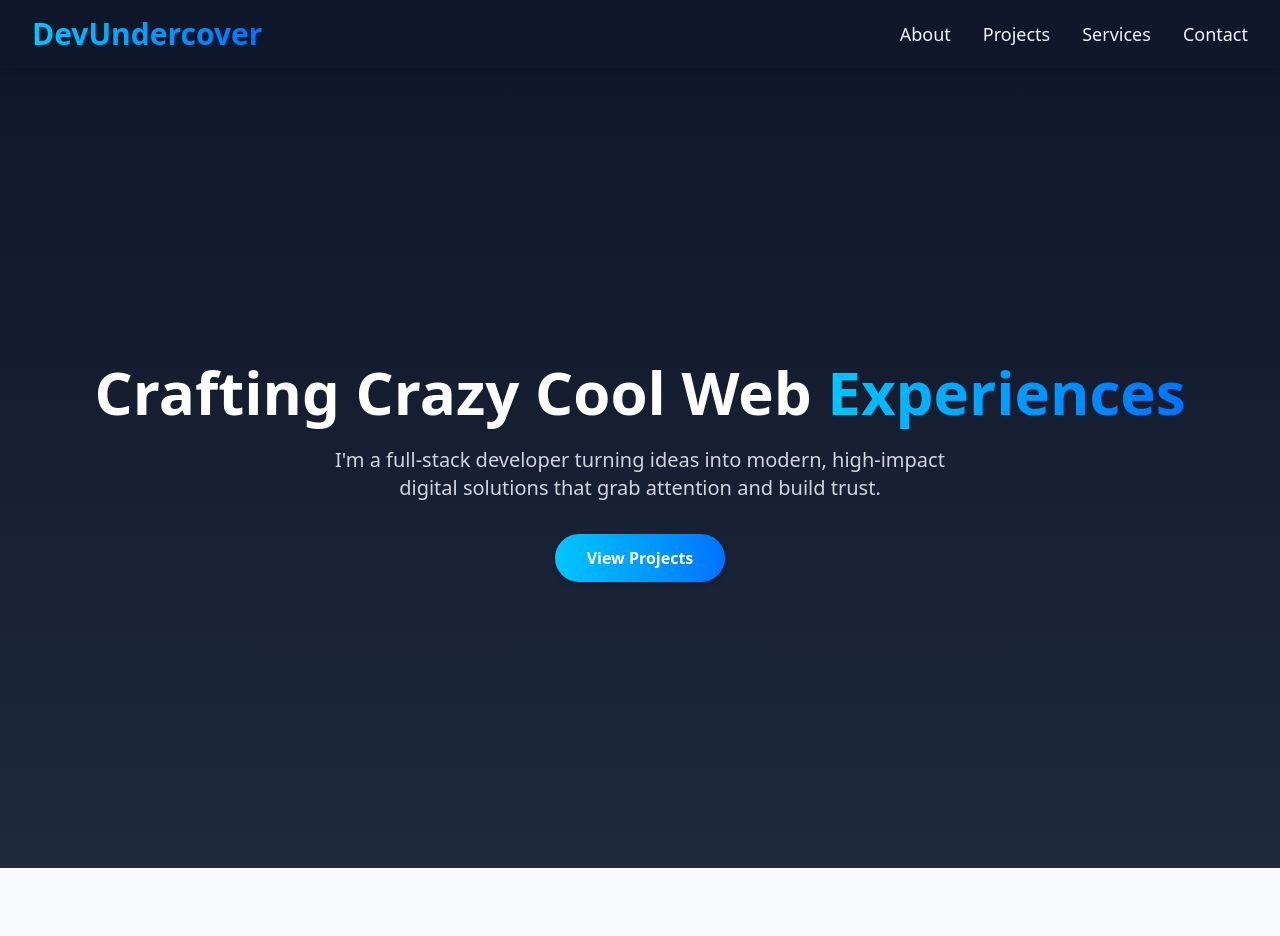
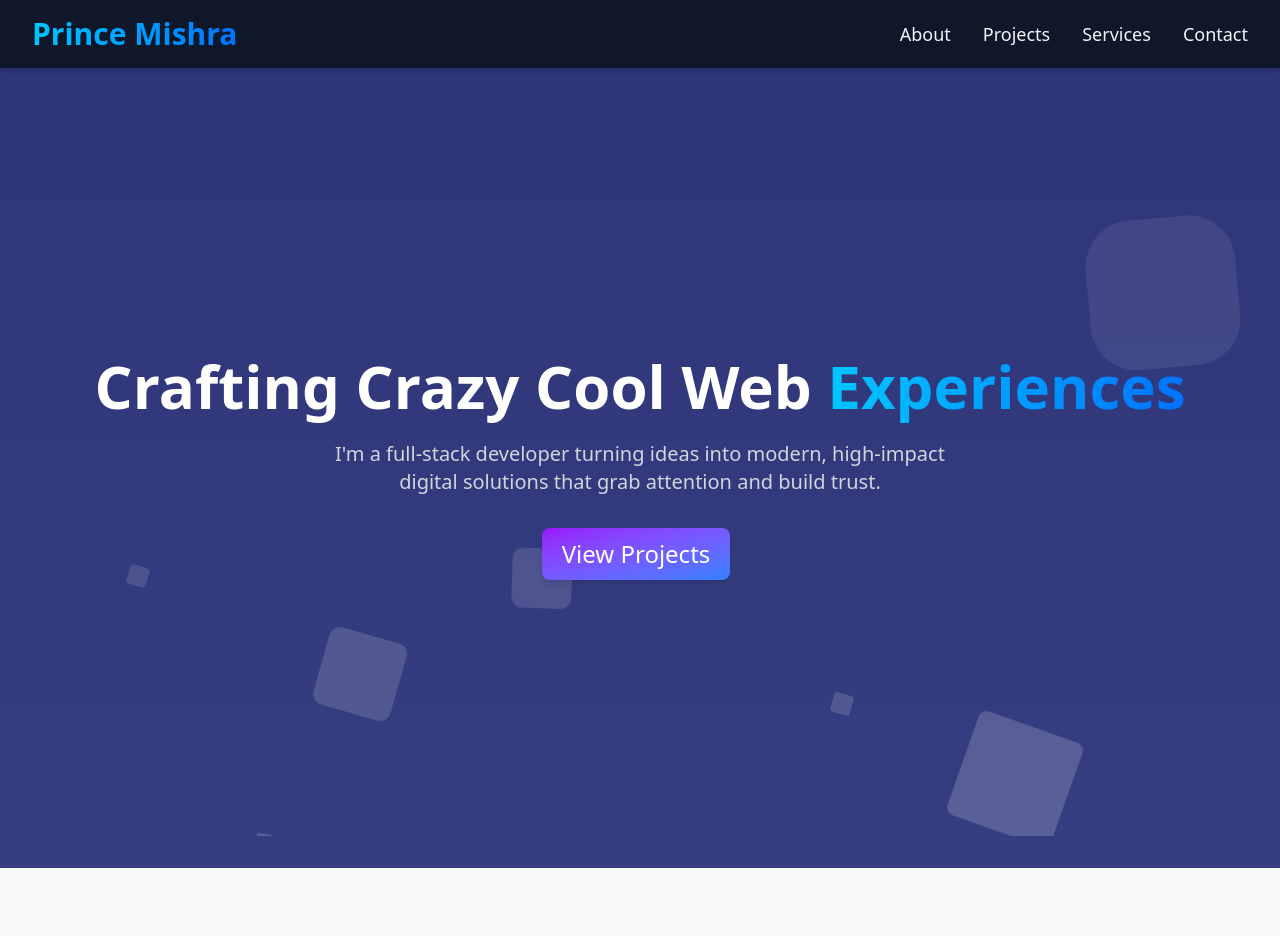
Before and after one commit to prince-mishra-09/my-app, a React (Vite) app: page / in a window 1280 px wide. Shown: the top 936 px of the page. Built offline with nearby package versions, Linux system fonts and the light colour scheme.

Commit message:
finnaly completed

```diff
--- a/src/components/About.jsx
+++ b/src/components/About.jsx
@@ -72,7 +72,7 @@ export default function About() {
         className="mt-16 text-center"
       >
         <h3 className="text-2xl md:text-3xl font-bold mb-4">
-          I don’t just write code — I build digital experiences.
+        I don't just build websites — I craft bold digital experiences that convert, engage, and grow your business.
         </h3>
         <p className="text-gray-300 max-w-2xl mx-auto mb-6">
           From crisp frontend UIs to scalable backend logic, I blend creativity and logic to solve problems and craft smooth user journeys. Let’s build something powerful together.
--- a/src/components/Footer.jsx
+++ b/src/components/Footer.jsx
@@ -2,12 +2,13 @@ import { FaGithub, FaLinkedin, FaInstagram, FaEnvelope } from 'react-icons/fa';
 
 export default function Footer() {
   return (
-    <footer className="bg-gray-900 text-white px-6 py-8 mt-16">
+    <footer className="bg-gray-900 text-white px-6 py-8 border-t-2 ">
+
       <div className="max-w-7xl mx-auto grid grid-cols-1 md:grid-cols-3 gap-8 items-center text-center md:text-left">
 
         {/* Logo / Title */}
         <div>
-          <h2 className="text-2xl font-bold text-blue-400">DevUndercover</h2>
+          <h2 className="text-2xl font-bold text-blue-400">DevUndercover/Prince Mishra</h2>
           <p className="mt-2 text-sm text-gray-400">Building the web, one project at a time.</p>
         </div>
 
@@ -36,7 +37,7 @@ export default function Footer() {
 
       {/* Bottom Text */}
       <div className="mt-8 border-t border-gray-700 pt-4 text-center text-sm text-gray-500">
-        © {new Date().getFullYear()} DevUndercover — All rights reserved.
+        © {new Date().getFullYear()} DevUndercover/PrinceMishra — All rights reserved.
       </div>
     </footer>
   );
--- a/src/components/Hero.jsx
+++ b/src/components/Hero.jsx
@@ -1,9 +1,23 @@
 import { motion } from 'framer-motion';
-
+import '/src/index.css';
 export default function Hero() {
   return (
     <section className="min-h-screen flex items-center justify-center px-6 md:px-16 bg-gradient-to-b from-[#0f172a] to-[#1e293b] overflow-hidden transition-colors duration-300">
       {/* Main Hero Content */}
+      <div class="area">
+			<ul class="circles">
+				<li></li>
+				<li></li>
+				<li></li>
+				<li></li>
+				<li></li>
+				<li></li>
+				<li></li>
+				<li></li>
+				<li></li>
+				<li></li>
+			</ul>
+		</div>
       <motion.div
         initial={{ opacity: 0, y: 20 }}
         animate={{ opacity: 1, y: 0 }}
@@ -20,7 +34,7 @@ export default function Hero() {
           whileHover={{ scale: 1.1, textShadow: "0px 0px 10px #fff" }}
           whileTap={{ scale: 0.95 }}
           href="#projects"
-          className="inline-block mt-8 px-8 py-3 text-white bg-gradient-to-r from-[#00c6ff] to-[#0072ff] rounded-full font-semibold shadow-md hover:shadow-lg transition-all duration-300"
+          className="inline-block mt-8 text-2xl shadow-md hover:shadow-lg transition-all duration-300 text-white bg-gradient-to-br from-purple-600 to-blue-500 hover:bg-gradient-to-bl focus:ring-4 focus:outline-none focus:ring-blue-300 dark:focus:ring-blue-800 font-medium rounded-lg  px-5 py-2.5 text-center me-2 mb-2"
         >
           View Projects
         </motion.a>
--- a/src/components/Navbar.jsx
+++ b/src/components/Navbar.jsx
@@ -15,7 +15,7 @@ export default function Navbar({ darkLight, mode }) {
           transition={{ delay: 0.3 }}
           className="text-3xl font-extrabold bg-gradient-to-r from-[#00c6ff] to-[#0072ff] text-transparent bg-clip-text"
         >
-          DevUndercover
+       Prince Mishra
         </motion.h1>
 
         <div className="hidden md:flex items-center gap-8">
--- a/src/components/Projects.jsx
+++ b/src/components/Projects.jsx
@@ -90,7 +90,7 @@ export default function Projects() {
               initial={{ opacity: 0, scale: 0.9 }}
               animate={{ opacity: 1, scale: 1 }}
               transition={{ delay: 0.3 + index * 0.1 }}
-              className="relative group bg-white dark:bg-[#0f172a] rounded-2xl overflow-hidden shadow-lg hover:shadow-2xl transition-shadow duration-300"
+              className="relative group bg-white dark:bg-[#0f172a] rounded-2xl overflow-hidden  backdrop-blur border  hover:shadow-cyan-500/40 hover:scale-105 hover:border-cyan-400 transition-shadow duration-300"
             >
               <img
                 src={project.imageUrl}
--- a/src/components/Services.jsx
+++ b/src/components/Services.jsx
@@ -53,13 +53,13 @@ export default function Services() {
               initial={{ opacity: 0, y: 20 }}
               animate={{ opacity: 1, y: 0 }}
               transition={{ delay: 0.3 + index * 0.1 }}
-              className="bg-white hover:bg-blue-300  shadow-lg shadow-blue-500/50   p-6 rounded-2xl  hover:shadow-cyan-500/40 transition-shadow duration-300"
+              className="bg-white  hover:bg-blue-300  shadow-lg shadow-blue-500/50   p-6 rounded-2xl  hover:shadow-cyan-500/40 transition-shadow duration-300"
             >
               <div className="text-4xl mb-4">{service.icon}</div>
-              <h3 className="text-xl font-semibold text-gray-800 dark:text-gray-100 mb-2">
+              <h3 className="text-xl font-semibold dark:text-black text-gray-800  mb-2">
                 {service.title}
               </h3>
-              <p className="text-gray-600 dark:text-gray-300">
+              <p className="text-gray-600 dark:text-black">
                 {service.description}
               </p>
             </motion.div>
--- a/src/components/Testimonials.jsx
+++ b/src/components/Testimonials.jsx
@@ -10,12 +10,12 @@ export default function Testimonials() {
   ];
 
   return (
-    <section id="testimonials" className="py-16 bg-[#0f172a]">
+    <section id="testimonials" className="py-16 px-8 bg-[#0f172a]">
       <div className="max-w-screen-lg mx-auto px-6 md:px-12 text-center">
         <motion.h2 className="text-3xl md:text-4xl font-extrabold text-white mb-8">
           What People Are Saying
         </motion.h2>
-        <div className="flex flex-wrap  justify-center hover:shadow-2xl gap-6">
+        <div className="flex flex-wrap  justify-center  gap-6">
           {testimonials.map((t, i) => (
             <motion.div
               key={i}
--- a/src/data/projects.js
+++ /dev/null
@@ -1,12 +0,0 @@
-const projects = [
-  {
-    title: 'Weather App',
-    description: 'A weather forecasting app using APIs.'
-  },
-  {
-    title: 'News App',
-    description: 'Stay updated with the latest news articles using APIs.'
-  }
-];
-
-export default projects;
--- a/src/data/testimonials.js
+++ /dev/null
@@ -1,12 +0,0 @@
-const testimonials = [
-    {
-      name: 'Rahul Verma',
-      message: 'Prince delivered my project perfectly and before the deadline!'
-    },
-    {
-      name: 'Sara Khan',
-      message: 'Amazing work! Would definitely recommend working with him.'
-    }
-  ];
-
-  export default testimonials;
--- a/src/index.css
+++ b/src/index.css
@@ -17,3 +17,172 @@ body {
   background-color: #0f172adb;
   transition: background-color 0.3s, color 0.3s;
 }
+/* @tailwind base;
+@tailwind components; */
+@tailwind utilities;
+
+/*Start Animations*/
+@-webkit-keyframes animatetop {
+	from {
+		top: -300px;
+		opacity: 0;
+	}
+	to {
+		top: 0;
+		opacity: 1;
+	}
+}
+@keyframes animatetop {
+	from {
+		top: -300px;
+		opacity: 0;
+	}
+	to {
+		top: 0;
+		opacity: 1;
+	}
+}
+@-webkit-keyframes zoomIn {
+	0% {
+		opacity: 0;
+		-webkit-transform: scale3d(0.3, 0.3, 0.3);
+		transform: scale3d(0.3, 0.3, 0.3);
+	}
+	50% {
+		opacity: 1;
+	}
+}
+@keyframes zoomIn {
+	0% {
+		opacity: 0;
+		-webkit-transform: scale3d(0.3, 0.3, 0.3);
+		transform: scale3d(0.3, 0.3, 0.3);
+	}
+	50% {
+		opacity: 1;
+	}
+}
+/*End Animations*/
+/*
+-- Start BackGround Animation
+*/
+.area {
+	background: #4e54c880;
+	background: -webkit-linear-gradient(to left, #8f94fb, #4e54c8);
+	width: 100%;
+	height: 100vh;
+	position: absolute;
+	z-index: 10;
+}
+
+.circles {
+	position: absolute;
+	top: 0;
+	left: 0;
+	width: 100%;
+	height: 96%;
+	overflow: hidden;
+}
+
+.circles li {
+	position: absolute;
+	display: block;
+	list-style: none;
+	width: 20px;
+	height: 20px;
+	background: rgba(255, 255, 255, 0.2);
+	animation: animate 25s linear infinite;
+	bottom: -150px;
+}
+
+.circles li:nth-child(1) {
+	left: 25%;
+	width: 80px;
+	height: 80px;
+	animation-delay: 0s;
+}
+
+.circles li:nth-child(2) {
+	left: 10%;
+	width: 20px;
+	height: 20px;
+	animation-delay: 2s;
+	animation-duration: 12s;
+}
+
+.circles li:nth-child(3) {
+	left: 70%;
+	width: 20px;
+	height: 20px;
+	animation-delay: 4s;
+}
+
+.circles li:nth-child(4) {
+	left: 40%;
+	width: 60px;
+	height: 60px;
+	animation-delay: 0s;
+	animation-duration: 18s;
+}
+
+.circles li:nth-child(5) {
+	left: 65%;
+	width: 20px;
+	height: 20px;
+	animation-delay: 0s;
+}
+
+.circles li:nth-child(6) {
+	left: 75%;
+	width: 110px;
+	height: 110px;
+	animation-delay: 3s;
+}
+
+.circles li:nth-child(7) {
+	left: 35%;
+	width: 150px;
+	height: 150px;
+	animation-delay: 7s;
+}
+
+.circles li:nth-child(8) {
+	left: 50%;
+	width: 25px;
+	height: 25px;
+	animation-delay: 15s;
+	animation-duration: 45s;
+}
+
+.circles li:nth-child(9) {
+	left: 20%;
+	width: 15px;
+	height: 15px;
+	animation-delay: 2s;
+	animation-duration: 35s;
+}
+
+.circles li:nth-child(10) {
+	left: 85%;
+	width: 150px;
+	height: 150px;
+	animation-delay: 0s;
+	animation-duration: 11s;
+}
+
+@keyframes animate {
+	0% {
+		transform: translateY(0) rotate(0deg);
+		opacity: 1;
+		border-radius: 0;
+	}
+
+	100% {
+		transform: translateY(-1000px) rotate(720deg);
+		opacity: 0;
+		border-radius: 50%;
+	}
+}
+/*
+-- End BackGround Animation
+*/
```
